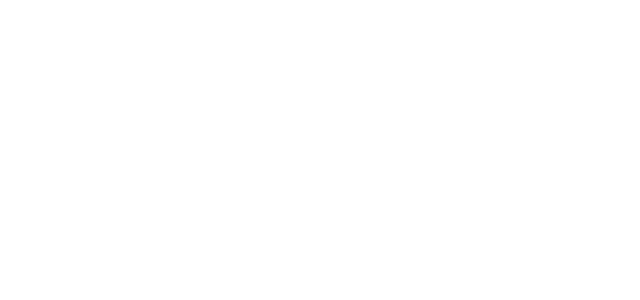
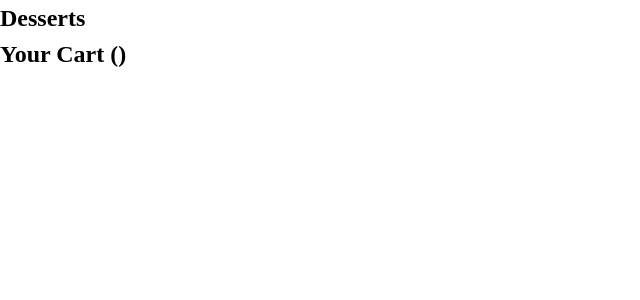
Before and after one commit to FrontendBy-GJ/product-list-with-cart, a React (Vite) app: page / in a window 1280 px wide. Shown: the top 300 px of the page, without its empty margins (0-640 px from the left). Built offline with nearby package versions, Linux system fonts and the light colour scheme.

Commit message:
wip: add semantic HTML

```diff
--- a/src/App.tsx
+++ b/src/App.tsx
@@ -1,5 +1,16 @@
 function App() {
-  return <></>;
+  return (
+    <main>
+      <section>
+        <h1>Desserts</h1>
+        {/* Products List */}
+      </section>
+      {/* Cart */}
+      <aside>
+        <h2>Your Cart ()</h2>
+      </aside>
+    </main>
+  );
 }
 
 export default App;
```
